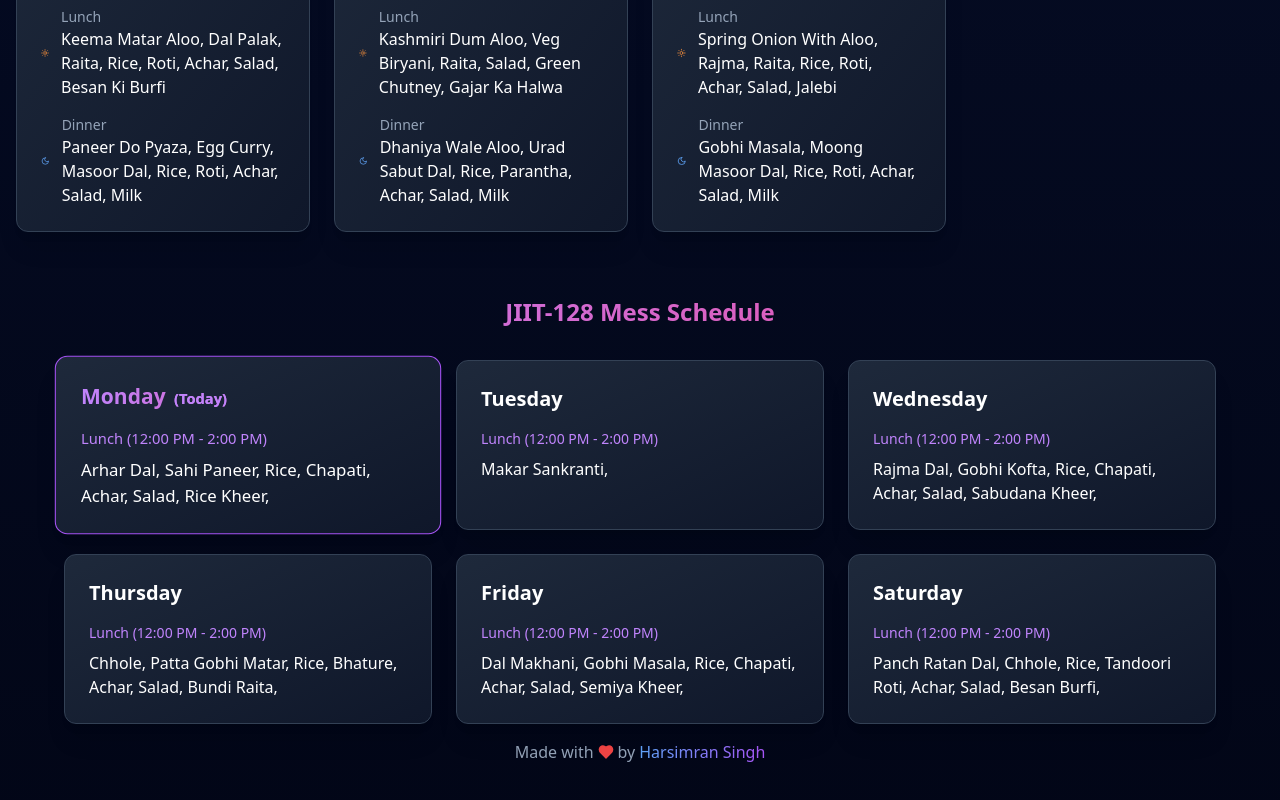
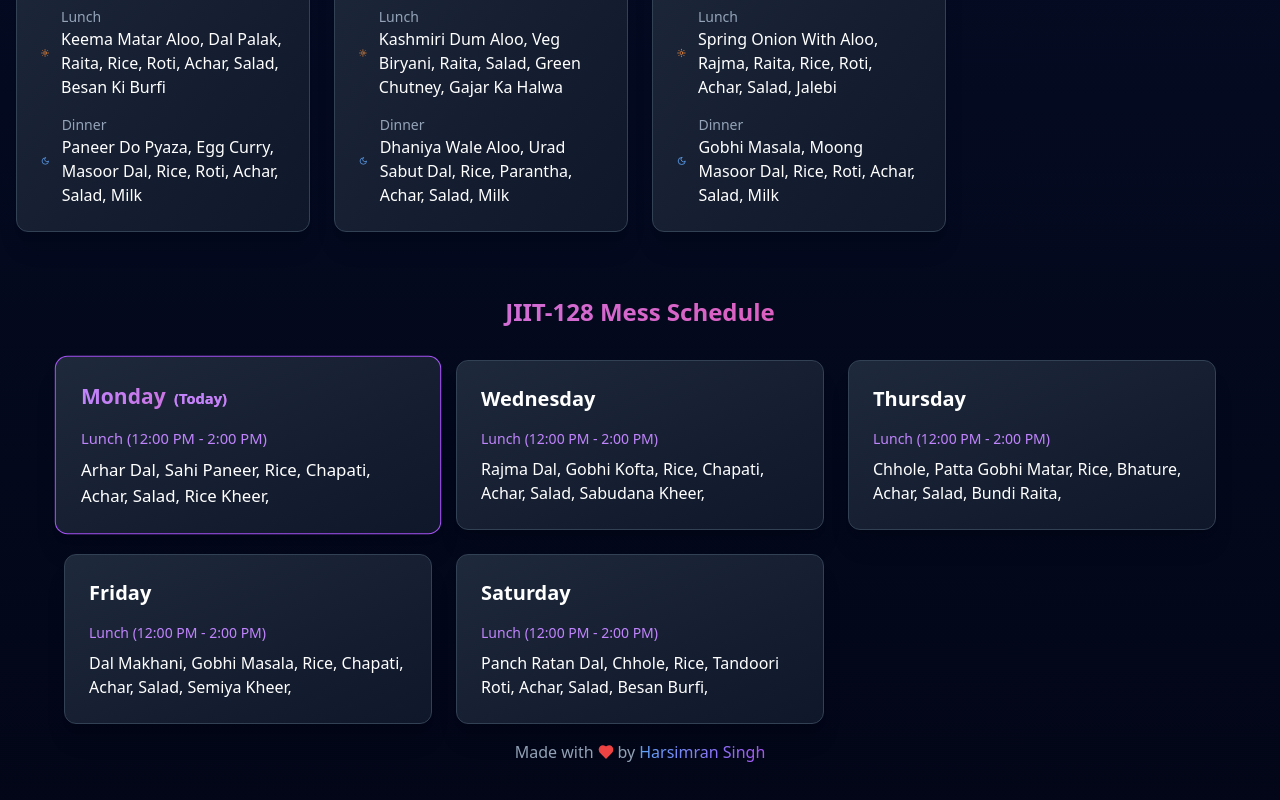
Before and after one commit to Harsimran-singh-7765/JIIT-MESS-SCHEDULE, a React (Vite) app: page / in a window 1280 px wide. Shown: the part 1088-1888 px from the top of the page. Built offline with nearby package versions, Linux system fonts and the light colour scheme.

Commit message:
Update timetable128.ts

```diff
--- a/src/data/timetable128.ts
+++ b/src/data/timetable128.ts
@@ -1,6 +1,6 @@
 export const timetable128Data = {
   Monday: 'Arhar Dal, Sahi Paneer, Rice, Chapati, Achar, Salad, Rice Kheer,',
-  Tuesday: 'Makar Sankranti,',
+
   Wednesday: 'Rajma Dal, Gobhi Kofta, Rice, Chapati, Achar, Salad, Sabudana Kheer,',
   Thursday: 'Chhole, Patta Gobhi Matar, Rice, Bhature, Achar, Salad, Bundi Raita,',
   Friday: 'Dal Makhani, Gobhi Masala, Rice, Chapati, Achar, Salad, Semiya Kheer,',
```
